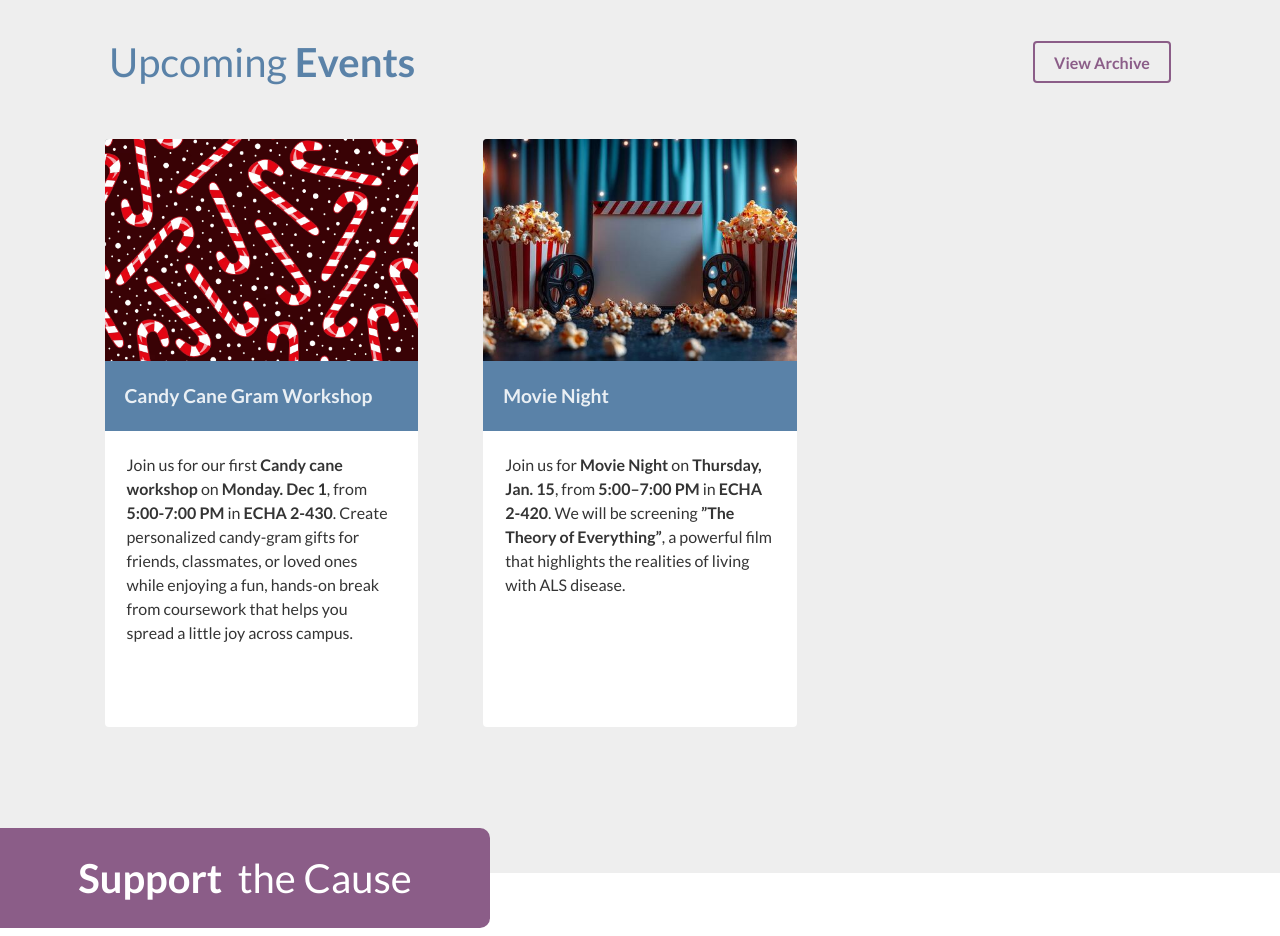
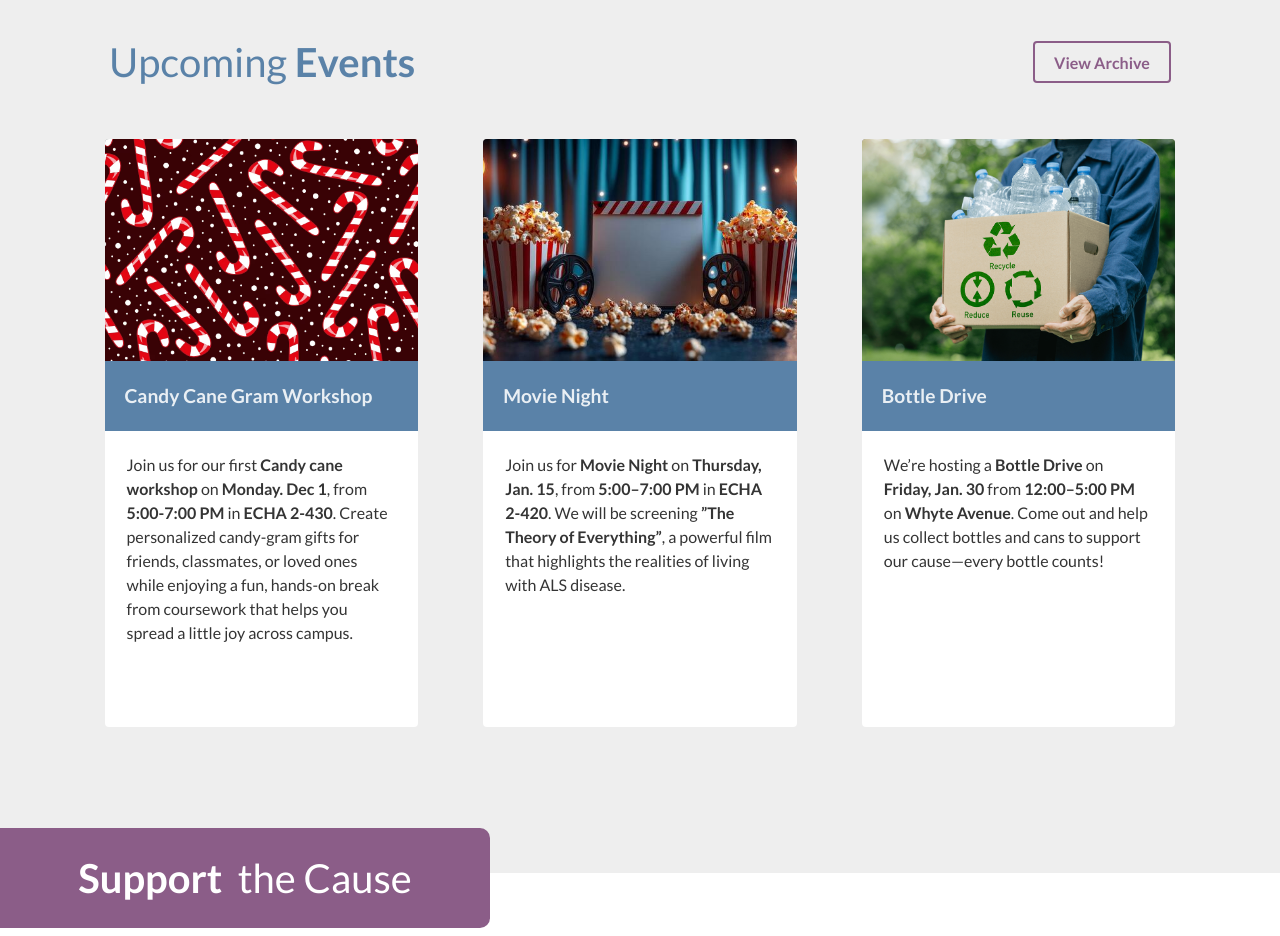
Before and after one commit to cordsa/cordsa-website, a React (Vite) app: page / in a window 1280 px wide. Shown: the part 860-1796 px from the top of the page. Built offline with nearby package versions, Linux system fonts and the light colour scheme; a web font is replaced by a local one.

Commit message:
Add Bottle Drive event information
Added a new event 'Bottle Drive' with details and image.

```diff
--- a/src/data/upcoming-events-info.tsx
+++ b/src/data/upcoming-events-info.tsx
@@ -8,6 +8,7 @@
 
 import candyCane from "../assets/img/photos/events/candy-cane.png";
 import movieNight from "../assets/img/photos/events/movie-night.png";
+import bottleDrive from "../assets/img/photos/events/bottle-drive.png";
 
 
 export interface Event {
@@ -36,4 +37,14 @@ export const upcomingEvents: Event[] = [
     ),
     image: movieNight,
   },
+
+  {
+    name: "Bottle Drive",
+    info: (
+      <>
+        We’re hosting a <b>Bottle Drive</b> on <b>Friday, Jan. 30</b> from <b>12:00–5:00 PM</b> on <b>Whyte Avenue</b>. Come out and help us collect bottles and cans to support our cause—every bottle counts!
+      </>
+    ),
+    image: bottleDrive,
+  },
 ];
```
